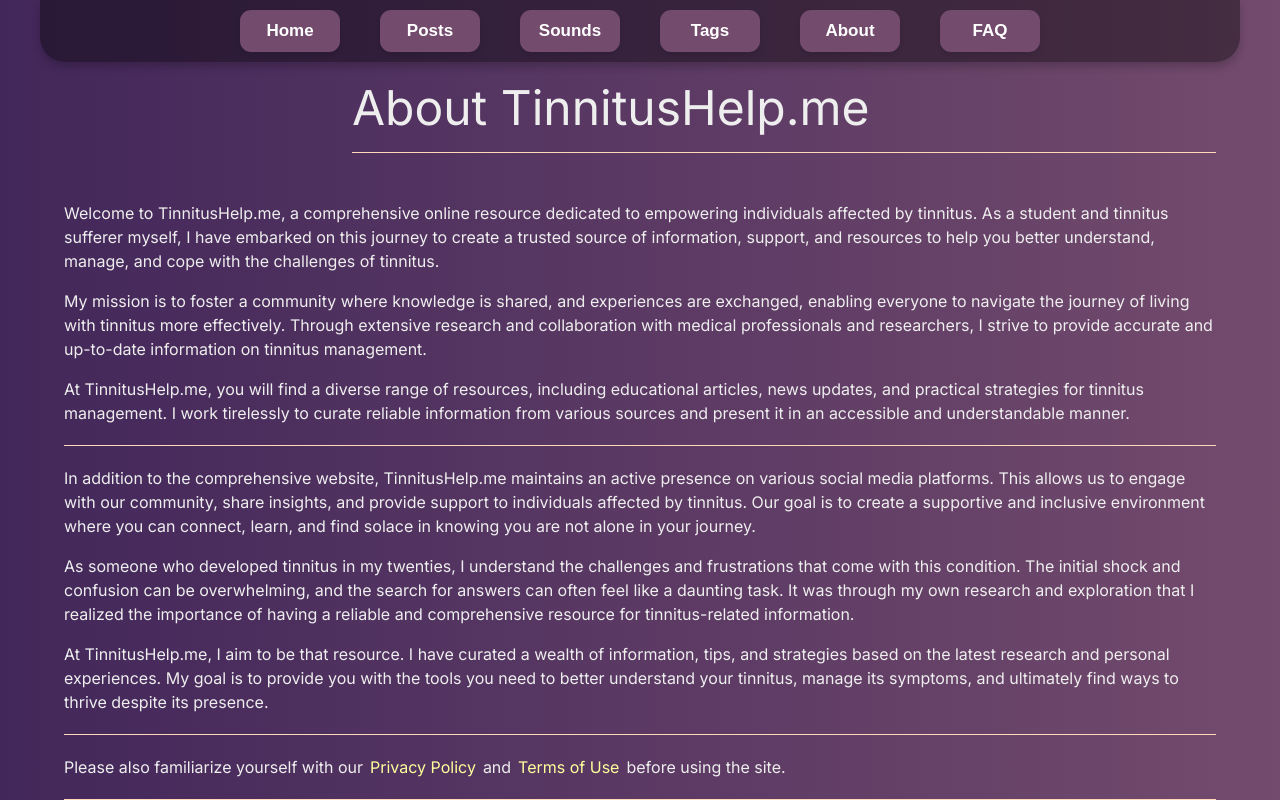
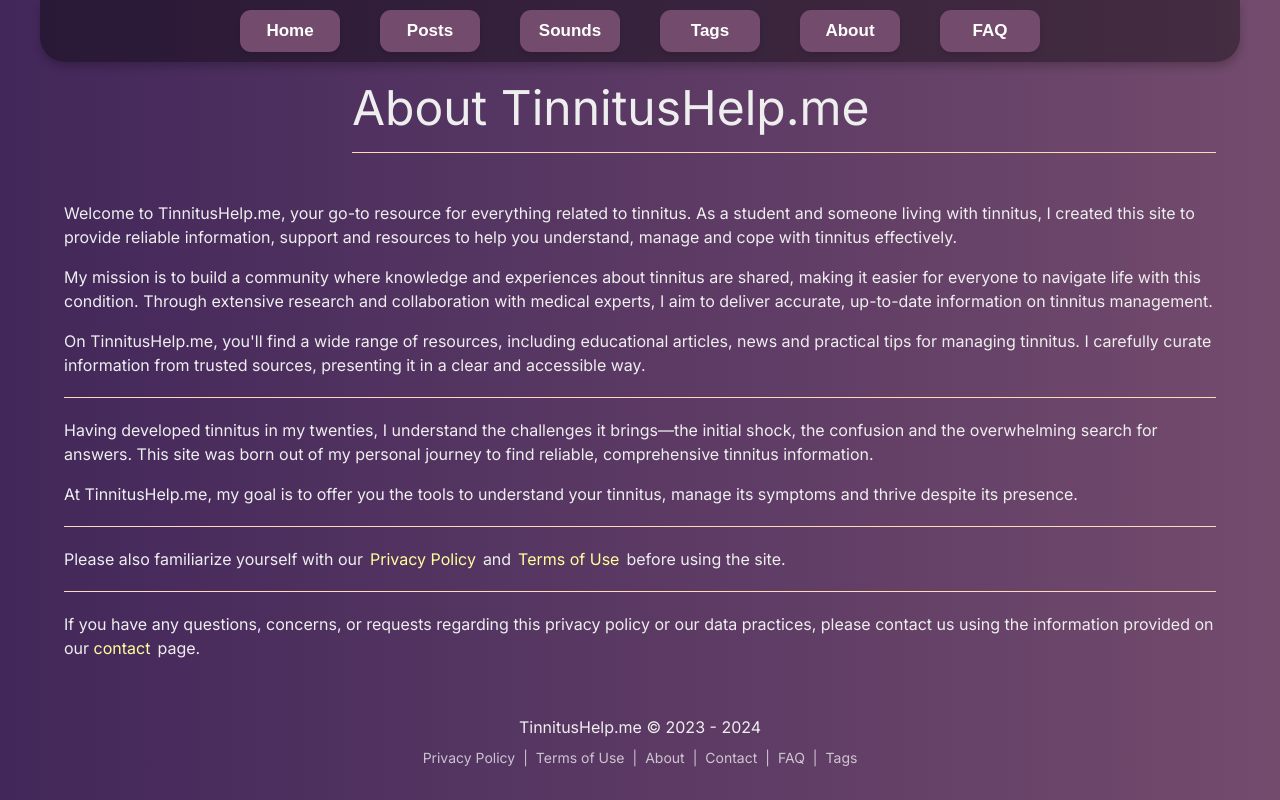
Before and after one commit to oktayshakirov/tinnitus-blog, a Next.js app: page /about in a window 1280 px wide. Shown: the top 800 px of the page. Built offline with nearby package versions, Linux system fonts and the light colour scheme.

Commit message:
Minor updates

```diff
--- a/src/pages/About/About.tsx
+++ b/src/pages/About/About.tsx
@@ -13,52 +13,36 @@ const About = ({}: Props) => {
         <Container>
           <Headline>About TinnitusHelp.me</Headline>
           <p>
-            Welcome to TinnitusHelp.me, a comprehensive online resource
-            dedicated to empowering individuals affected by tinnitus. As a
-            student and tinnitus sufferer myself, I have embarked on this
-            journey to create a trusted source of information, support, and
-            resources to help you better understand, manage, and cope with the
-            challenges of tinnitus.
+            Welcome to TinnitusHelp.me, your go-to resource for everything
+            related to tinnitus. As a student and someone living with tinnitus,
+            I created this site to provide reliable information, support and
+            resources to help you understand, manage and cope with tinnitus
+            effectively.
           </p>
           <p>
-            My mission is to foster a community where knowledge is shared, and
-            experiences are exchanged, enabling everyone to navigate the journey
-            of living with tinnitus more effectively. Through extensive research
-            and collaboration with medical professionals and researchers, I
-            strive to provide accurate and up-to-date information on tinnitus
-            management.
+            My mission is to build a community where knowledge and experiences
+            about tinnitus are shared, making it easier for everyone to navigate
+            life with this condition. Through extensive research and
+            collaboration with medical experts, I aim to deliver accurate,
+            up-to-date information on tinnitus management.
           </p>
           <p>
-            At TinnitusHelp.me, you will find a diverse range of resources,
-            including educational articles, news updates, and practical
-            strategies for tinnitus management. I work tirelessly to curate
-            reliable information from various sources and present it in an
-            accessible and understandable manner.
+            On TinnitusHelp.me, you&apos;ll find a wide range of resources,
+            including educational articles, news and practical tips for managing
+            tinnitus. I carefully curate information from trusted sources,
+            presenting it in a clear and accessible way.
           </p>
           <Divider style={{ margin: '20px 0' }} />
           <p>
-            In addition to the comprehensive website, TinnitusHelp.me maintains
-            an active presence on various social media platforms. This allows us
-            to engage with our community, share insights, and provide support to
-            individuals affected by tinnitus. Our goal is to create a supportive
-            and inclusive environment where you can connect, learn, and find
-            solace in knowing you are not alone in your journey.
-          </p>
-          <p>
-            As someone who developed tinnitus in my twenties, I understand the
-            challenges and frustrations that come with this condition. The
-            initial shock and confusion can be overwhelming, and the search for
-            answers can often feel like a daunting task. It was through my own
-            research and exploration that I realized the importance of having a
-            reliable and comprehensive resource for tinnitus-related
+            Having developed tinnitus in my twenties, I understand the
+            challenges it brings—the initial shock, the confusion and the
+            overwhelming search for answers. This site was born out of my
+            personal journey to find reliable, comprehensive tinnitus
             information.
           </p>
           <p>
-            At TinnitusHelp.me, I aim to be that resource. I have curated a
-            wealth of information, tips, and strategies based on the latest
-            research and personal experiences. My goal is to provide you with
-            the tools you need to better understand your tinnitus, manage its
-            symptoms, and ultimately find ways to thrive despite its presence.
+            At TinnitusHelp.me, my goal is to offer you the tools to understand
+            your tinnitus, manage its symptoms and thrive despite its presence.
           </p>
           <Divider style={{ margin: '20px 0' }} />
           <p>
@@ -95,7 +79,11 @@ const About = ({}: Props) => {
             information provided on our{' '}
             <Link
               href="/contact"
-              style={{ color: '#FFFF9B', textDecoration: 'none' }}
+              style={{
+                color: '#FFFF9B',
+                textDecoration: 'none',
+                marginRight: '7px',
+              }}
             >
               contact
             </Link>
```
Also changed, not shown: src/pages/Contact/Contact.tsx (+37 -20 lines).
